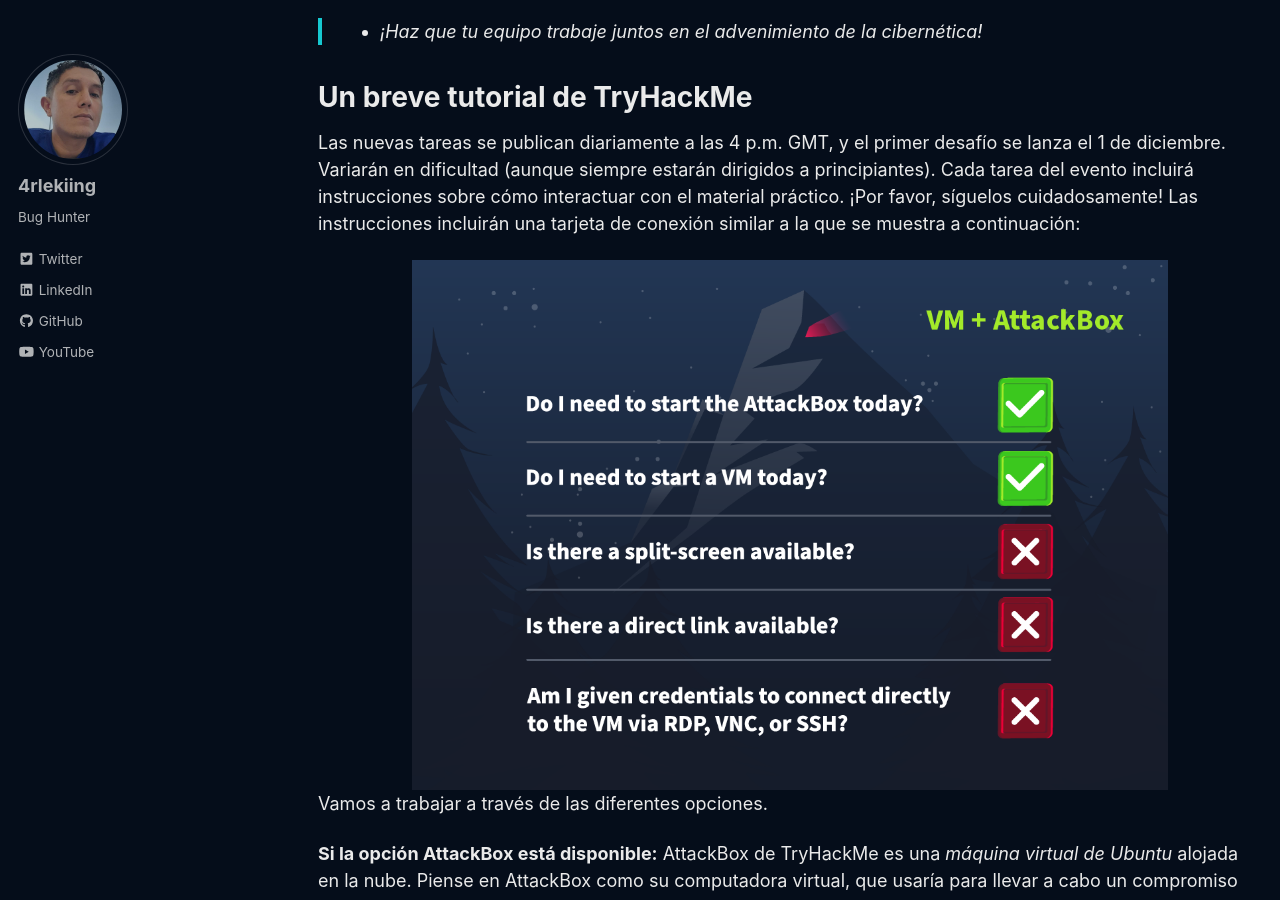
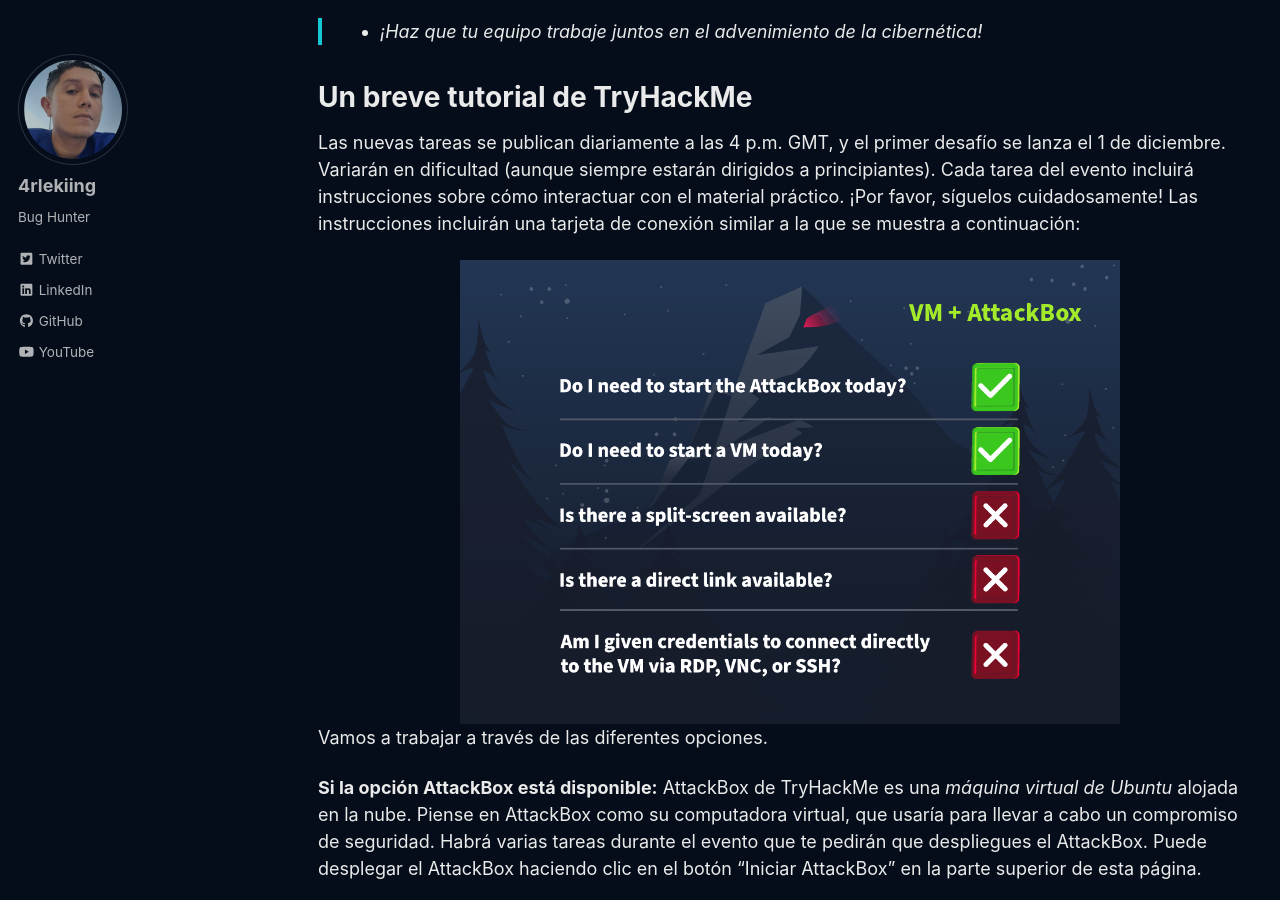
Before and after one commit to 4rleki-ing/try.github.io, a Jekyll site: the page built from _posts/2024-01-02-Advenimiento-2024.md, in a window 1280 px wide and 900 px high, scrolled down 4908 px. Built offline with Jekyll 4.4.1, drawn with Linux system fonts in a browser that asks for light colours; cached includes are drawn as plain includes; a script that is not in the unit is left out.

Commit message:
Update 2024-01-02-Advenimiento-2024.md

```diff
--- a/_posts/2024-01-02-Advenimiento-2024.md
+++ b/_posts/2024-01-02-Advenimiento-2024.md
@@ -127,7 +127,7 @@
 Las nuevas tareas se publican diariamente a las 4 p.m. GMT, y el primer desafío se lanza el 1 de diciembre. Variarán en dificultad (aunque siempre estarán dirigidos a principiantes). Cada tarea del evento incluirá instrucciones sobre cómo interactuar con el material práctico. ¡Por favor, síguelos cuidadosamente! Las instrucciones incluirán una tarjeta de conexión similar a la que se muestra a continuación:
 
 <center>
-  <img src="https://tryhackme.4kiing.net/assets/images/Advenimiento-2024/tuto.png" width="80%">
+  <img src="https://tryhackme.4kiing.net/assets/images/Advenimiento-2024/tuto.png" width="70%">
 </center>
 
 Vamos a trabajar a través de las diferentes opciones.
@@ -145,7 +145,7 @@
 Puede abrir la vista de pantalla completa de AttackBox en una nueva pestaña usando este botón:
 
 <center>
-  <img src="https://tryhackme.4kiing.net/assets/images/Advenimiento-2024/Attackbox2.png">
+  <img src="https://tryhackme.4kiing.net/assets/images/Advenimiento-2024/Attackbox2.png" width="70%">
 </center>
 
 **Si la opción VM está disponible:** La mayoría de las tareas de Advent of Cyber tendrán una máquina virtual adjunta. Utilizará algunos de ellos como objetivos para entrenar sus habilidades de seguridad ofensiva y algunos de ellos como anfitriones para sus análisis e investigaciones. Si esta opción está disponible, debe hacer clic en el botón "Iniciar máquina".
@@ -169,7 +169,7 @@
 Tenga en cuenta que puede abrir máquinas virtuales de pantalla dividida en otra pestaña con este botón:
 
 <center>
-  <img src="https://tryhackme.4kiing.net/assets/images/Advenimiento-2024/Dividida2.png">
+  <img src="https://tryhackme.4kiing.net/assets/images/Advenimiento-2024/Dividida2.png" width="70%">
 </center>
 
 **Si hay un enlace directo disponible:** Algunas máquinas virtuales le permiten ver el contenido necesario directamente en otra pestaña de su navegador. En este caso, podrá ver un enlace a la máquina virtual directamente en el contenido de la tarea.
```
